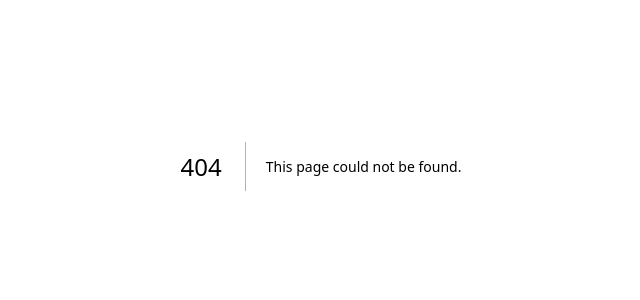
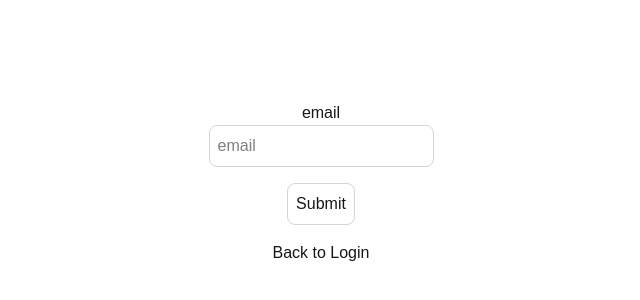
Before and after one commit to ritanchmehta/auth_nextjs_youtube, a Next.js app: page /forgotPassword in a window 1280 px wide. Before the commit this address had no page. Shown: the part 234-534 px from the top of the page, without its empty margins (319-959 px from the left). Built offline with nearby package versions, Linux system fonts and the light colour scheme.

Commit message:
added partial forgot password client side

```diff
--- /dev/null
+++ b/src/app/forgotPassword/page.tsx
@@ -0,0 +1,34 @@
+"use client"
+import React from "react"
+import { useRouter } from "next/navigation"
+import Link from "next/link";
+
+export default function ForgotPasswordPage() {
+    const router = useRouter();
+    const [email, setEmail] = React.useState("");
+
+    const onForgotPass = async() => {
+
+    }
+
+    return(
+        <div className="flex flex-col items-center justify-center min-h-screen py-2">
+            <h1 className="text-center text-white text-2xl">Verification Page</h1>
+            <hr />
+            <label htmlFor="email">email</label>
+            <input
+                className="p-2 border border-gray-300 rounded-lg mb-4 focus: outline-none focus:border-gray-600 text-black bg-white"
+                id="email"
+                type="text"
+                value={email}
+                onChange={(e)=> setEmail(e.target.value)}
+                placeholder="email"
+            />
+            <button
+            onClick={onForgotPass}
+            className="p-2 border border-gray-300 rounded-lg mb-4 focus: outline-none focus:border-gray-600"
+            >Submit</button>
+            <Link href="/login">Back to Login</Link>
+        </div>
+    )
+}
```
